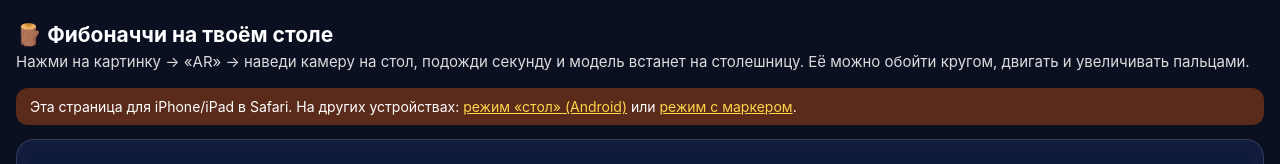
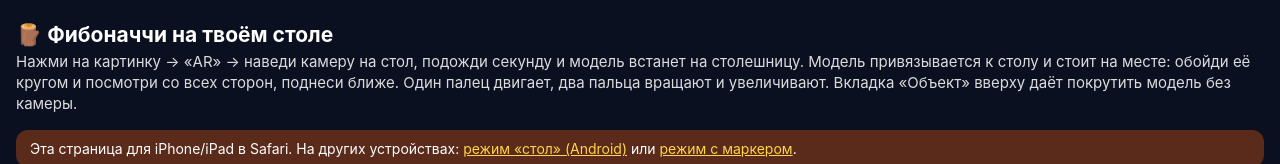
Before and after one commit to 53vaanyaaa/my-first-project, a plain HTML site: page steam-fibonacci/ios.html in a window 1280 px wide. Shown: the top 164 px of the page. Drawn offline with Linux system fonts and the light colour scheme.

Commit message:
Anchor USDZ models to horizontal surface (table) and add viewing hints
Co-Authored-By: Claude Sonnet 5.5 <noreply@anthropic.com>
Claude-Session: https://claude.ai/code/session_01GfcLUzJm6i1wB5xGDRWCGo

```diff
--- a/steam-fibonacci/ios.html
+++ b/steam-fibonacci/ios.html
@@ -18,7 +18,7 @@
 </head>
 <body>
 <h1>🪵 Фибоначчи на твоём столе</h1>
-<p class="lead">Нажми на картинку → «AR» → наведи камеру на стол, подожди секунду и модель встанет на столешницу. Её можно обойти кругом, двигать и увеличивать пальцами.</p>
+<p class="lead">Нажми на картинку → «AR» → наведи камеру на стол, подожди секунду и модель встанет на столешницу. Модель привязывается к столу и стоит на месте: обойди её кругом и посмотри со всех сторон, поднеси ближе. Один палец двигает, два пальца вращают и увеличивают. Вкладка «Объект» вверху даёт покрутить модель без камеры.</p>
 <div id="warn">Эта страница для iPhone/iPad в Safari. На других устройствах: <a class="l" href="table.html">режим «стол» (Android)</a> или <a class="l" href="index.html">режим с маркером</a>.</div>
 
 <div class="card"><a rel="ar" href="models/sunflower.usdz"><img src="thumbs/sunflower.jpg" alt="Подсолнух"><span class="btn">🌻 Показать на столе</span></a>
```
Also changed, not shown: 3 other files.
